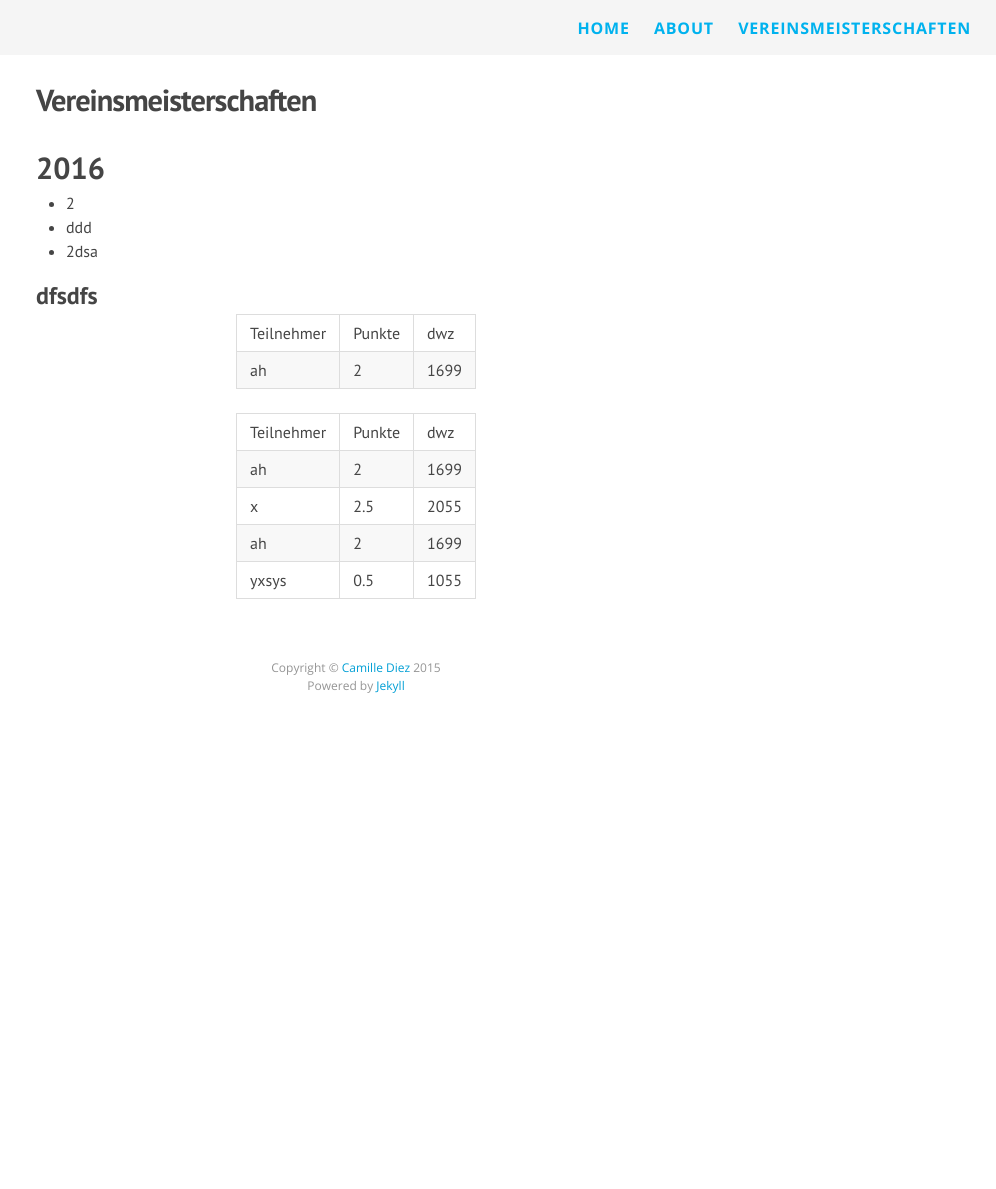
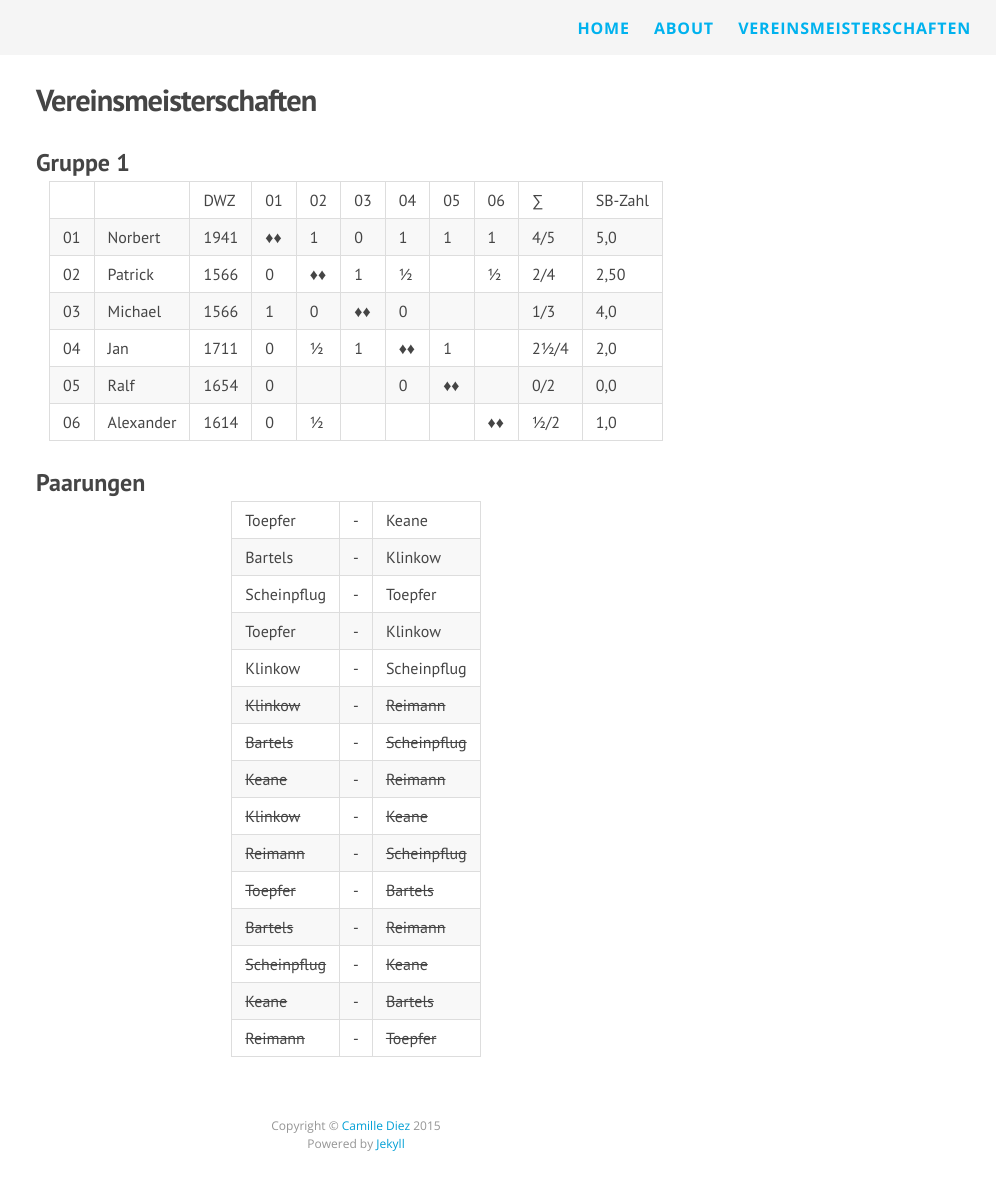
Before and after one commit to balimonster/balimonster.github.io, a Jekyll site: the page built from vm.md, in a window 1280 px wide. Shown: the whole page, without its empty margins (284-1280 px from the left). Built offline with Jekyll 4.4.1, drawn with Linux system fonts in a browser that asks for light colours; nearby versions of some CDN libraries; before the commit the page ends 900 px from its top, so only the background shows below that.

Commit message:
intro eingeführt und Tabellen

```diff
--- a/_includes/header.html
+++ b/_includes/header.html
@@ -10,6 +10,7 @@
         {% for page in site.pages %}
           {% if page.title %}
           <a class="page-link" href="{{ page.url | prepend: site.baseurl }}">{{ page.title }}</a>
+          {{page.content[1 .. 40]}}
           {% endif %}
         {% endfor %}
       </div>
--- a/_posts/2015-05-25-hello.markdown
+++ b/_posts/2015-05-25-hello.markdown
@@ -1,6 +1,7 @@
 ---
 layout: post
 title: "Hello, User!"
+intro: "es gibt hier einen kleinen Text"
 date: 2015-05-25
 categories:
 ---
--- a/index.html
+++ b/index.html
@@ -5,12 +5,15 @@ layout: default
 <div class="home">
 
   <h1 class="page-heading">{{ site.title }}</h1>
-
+  hallos
   <ul class="post-list">
     {% for post in site.posts %}
       <li>
         <!-- <span class="post-meta">{{ post.date | date: "%b %-d, %Y" }}</span> -->
         <a class="post-link" href="{{ post.url | prepend: site.baseurl }}">{{ post.title }}</a>
+        {{ post.intro}}
+        <br>
+        <hr>
       </li>
     {% endfor %}
   </ul>
--- a/vm.md
+++ b/vm.md
@@ -3,18 +3,32 @@ layout: page
 title: Vereinsmeisterschaften
 permalink: /vm/
 ---
-# 2016
-* 2
-* ddd
-* 2dsa
 
-## dfsdfs
+## Gruppe 1
 
- Teilnehmer | Punkte | dwz
- ah | 2 | 1699
+ | | | DWZ | 01 | 02 | 03 | 04 | 05 | 06 | ∑  | SB-Zahl |
+ | 01 |  Norbert |  1941 | ♦♦  | 1  | 0  | 1  | 1   | 1 | 4/5 |  5,0 |
+ | 02 |  Patrick | 1566  | 0 | ♦♦ |  1 | ½ | | ½ | 2/4  | 2,50 |
+ | 03 |  Michael | 1566 |  1  | 0 | ♦♦ |  0  |  | | 1/3  | 4,0 |
+ | 04 | Jan | 1711 |  0 | ½ | 1 | ♦♦ |  1 |  | 2½/4 |   2,0 |
+ | 05 | Ralf | 1654 |  0 | |  |  0 | ♦♦ | |  0/2 |  0,0 |
+ | 06 | Alexander | 1614 |  0 |  ½ | | | | ♦♦  | ½/2 |  1,0 |
 
- Teilnehmer | Punkte | dwz
- ah | 2 | 1699
- x | 2.5 | 2055
- ah | 2 | 1699
- yxsys | 0.5 | 1055
+## Paarungen
+
+| --- | --- | :--- |
+| Toepfer | - | Keane |
+| Bartels | - | Klinkow |
+| Scheinpflug | - | Toepfer |
+| Toepfer|  -  | Klinkow|
+| Klinkow | - | Scheinpflug |
+| ~~Klinkow~~ | - | ~~Reimann~~ |
+| ~~Bartels~~ | - | ~~Scheinpflug~~ |
+| ~~Keane~~ | - |~~Reimann~~ |
+| ~~Klinkow~~| - | ~~Keane~~ |
+| ~~Reimann~~ | - | ~~Scheinpflug~~ |
+| ~~Toepfer~~ | - | ~~Bartels~~ |
+| ~~Bartels~~ | - | ~~Reimann~~ |
+| ~~Scheinpflug~~| - | ~~Keane~~ |
+| ~~Keane~~| - | ~~Bartels~~ |
+| ~~Reimann~~| - | ~~Toepfer~~ |
```
